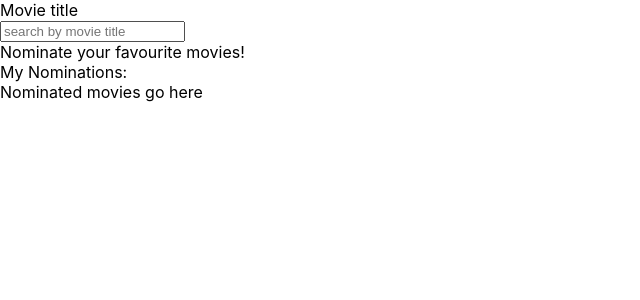
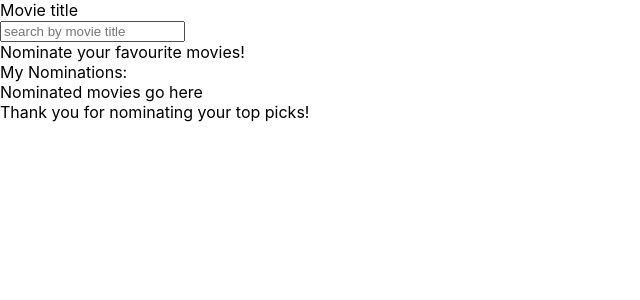
Before and after one commit to NatalieSokolova/the-shoppies, a React (Create React App) app: page / in a window 1280 px wide. Shown: the top 300 px of the page, without its empty margins (0-640 px from the left). Built offline with nearby package versions, Linux system fonts and the light colour scheme.

Commit message:
disables nominate btn onClick

```diff
--- a/src/App.js
+++ b/src/App.js
@@ -7,7 +7,7 @@ import "./App.css";
 function App() {
   const [movieList, setMovieList] = useState("");
   const [nominatedMovies, setNominatedMovies] = useState([]);
-  const [fullList, setFullList] = useState(false);
+  const [disabledBtn, setDisabledBtn] = useState([]);
 
   return (
     <div>
@@ -16,14 +16,14 @@ function App() {
         movieList={movieList}
         nominatedMovies={nominatedMovies}
         setNominatedMovies={setNominatedMovies}
-        fullList={fullList}
-        setFullList={setFullList}
+        disabledBtn={disabledBtn}
+        setDisabledBtn={setDisabledBtn}
       />
       <NominationsCard
         nominatedMovies={nominatedMovies}
         setNominatedMovies={setNominatedMovies}
-        fullList={fullList}
-        setFullList={setFullList}
+        disabledBtn={disabledBtn}
+        setDisabledBtn={setDisabledBtn}
       />
     </div>
   );
--- a/src/components/NominationsCard.jsx
+++ b/src/components/NominationsCard.jsx
@@ -6,13 +6,13 @@ import Banner from "./Banner";
 export default function NominationsCard({
   nominatedMovies,
   setNominatedMovies,
-  fullList,
-  setFullList,
+  disabledBtn,
+  setDisabledBtn,
 }) {
   const removeNomination = (id) => {
     const newList = nominatedMovies.filter((movie) => movie.imdbID !== id);
     setNominatedMovies(newList);
-    setFullList(false);
+    setDisabledBtn(false);
   };
 
   return (
@@ -47,7 +47,7 @@ export default function NominationsCard({
       ) : (
         <div>Nominated movies go here</div>
       )}
-      {fullList ? <Banner /> : null}
+      {disabledBtn ? <Banner /> : null}
     </div>
   );
 }
--- a/src/components/ResultsCard.jsx
+++ b/src/components/ResultsCard.jsx
@@ -6,23 +6,24 @@ export default function ResultsCard({
   movieList,
   nominatedMovies,
   setNominatedMovies,
-  fullList,
-  setFullList,
+  disabledBtn,
+  setDisabledBtn,
 }) {
-  const nominateMovie = (movie) => {
+  const nominateMovie = (movie, index) => {
     setNominatedMovies((nominatedMovies) => nominatedMovies.concat(movie));
-    isListFull();
+    // isListFull();
+    setDisabledBtn((disabledBtn) => disabledBtn.concat(index));
   };
 
-  const isListFull = () => {
-    return nominatedMovies.length === 4 ? setFullList(true) : fullList;
-  };
+  // const isListFull = () => {
+  //   return nominatedMovies.length === 4 ? setDisabledBtn(true) : disabledBtn;
+  // };
 
   return (
     <div>
-      {console.log("fullList: ", fullList)}
+      {console.log("disabledBtn: ", disabledBtn)}
       {movieList ? (
-        movieList.map((movieCard) => (
+        movieList.map((movieCard, index) => (
           <div key={movieCard.imdbID}>
             <div>
               <div>{movieCard.Title}</div>
@@ -33,10 +34,14 @@ export default function ResultsCard({
               />
             </div>
             <Button
-              onClick={() => nominateMovie(movieCard)}
+              onClick={() => nominateMovie(movieCard, index)}
               type="primary"
               htmlType="submit"
-              disabled={fullList}
+              disabled={
+                nominatedMovies.length === 5
+                  ? true
+                  : disabledBtn.includes(index)
+              }
             >
               nominate
             </Button>
```
Also changed, not shown: 1 other file (tests, documents, lock files or other folders).
